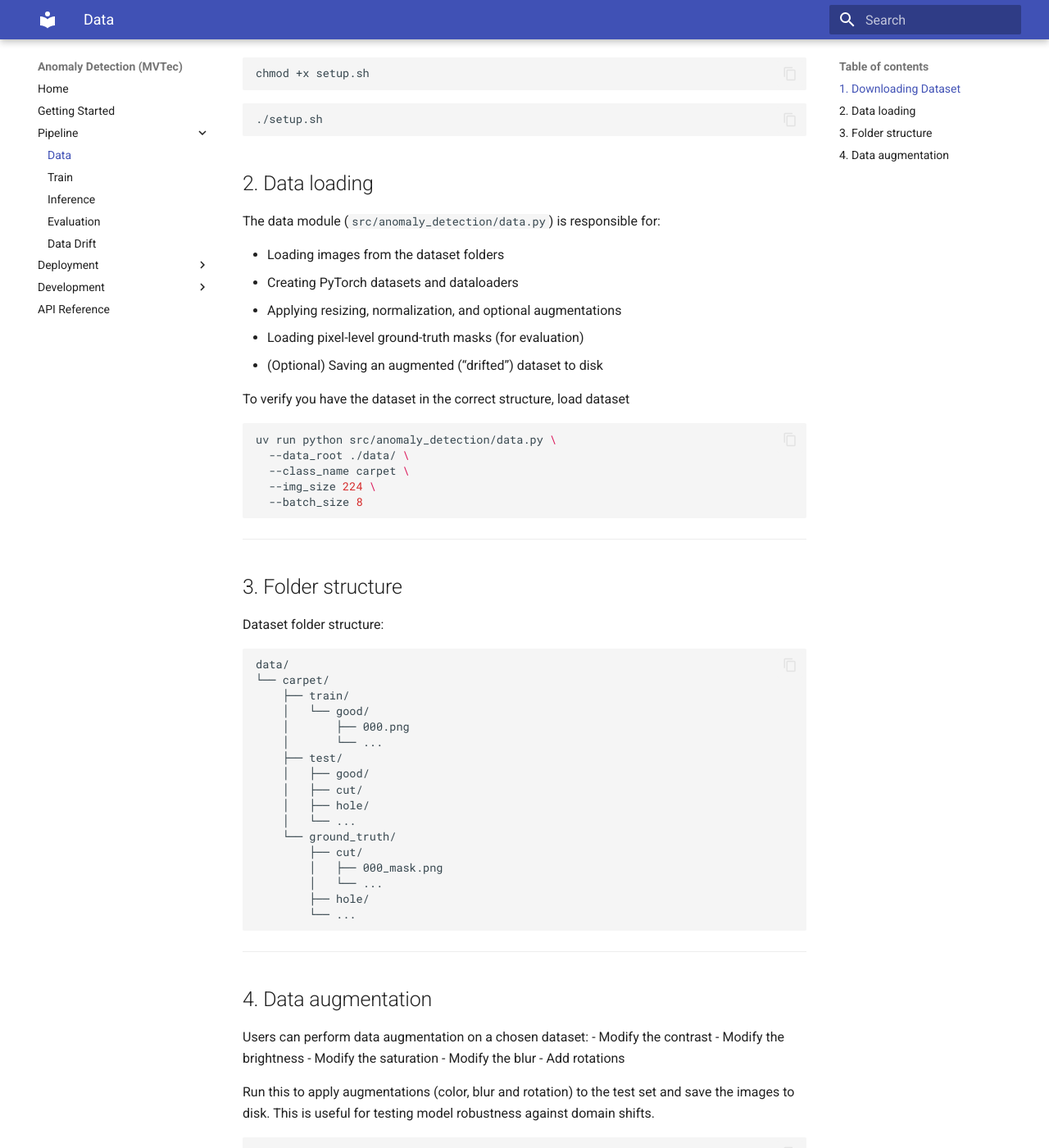
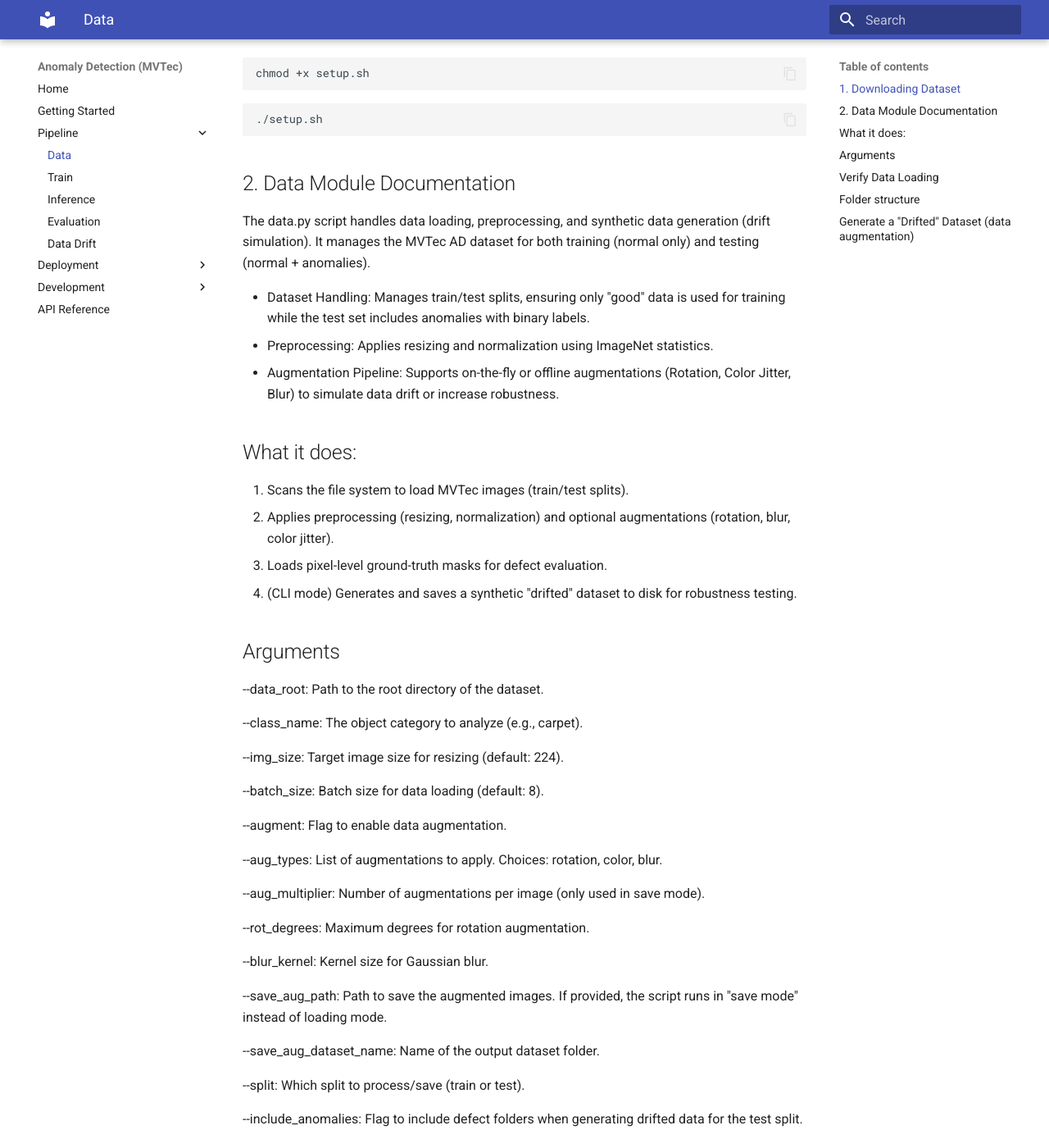
Before and after one commit to Kxlar/MLOPs_Project, an MkDocs documentation site: the page built from docs/source/pipeline/data.md, in a window 1280 px wide and 1400 px high, scrolled down 268 px. Shown: the whole window at 82% size. Built offline with MkDocs 1.6.1 and Material for MkDocs 9.7.7, drawn with Linux system fonts in a browser that asks for light colours; some of the changed text lies outside the part shown.

Commit message:
Reviewed data

````diff
--- a/docs/source/pipeline/data.md
+++ b/docs/source/pipeline/data.md
@@ -12,18 +12,49 @@ chmod +x setup.sh
 ./setup.sh
 ```
 
-## 2. Data loading
+## 2. Data Module Documentation
 
-The data module (`src/anomaly_detection/data.py`) is responsible for:
+The data.py script handles data loading, preprocessing, and synthetic data generation (drift simulation). It manages the MVTec AD dataset for both training (normal only) and testing (normal + anomalies).
 
-- Loading images from the dataset folders
-- Creating PyTorch datasets and dataloaders
-- Applying resizing, normalization, and optional augmentations
-- Loading pixel-level ground-truth masks (for evaluation)
-- (Optional) Saving an augmented (“drifted”) dataset to disk
+- Dataset Handling: Manages train/test splits, ensuring only "good" data is used for training while the test set includes anomalies with binary labels.
+- Preprocessing: Applies resizing and normalization using ImageNet statistics.
+- Augmentation Pipeline: Supports on-the-fly or offline augmentations (Rotation, Color Jitter, Blur) to simulate data drift or increase robustness.
 
+## What it does:
+1. Scans the file system to load MVTec images (train/test splits).
+2. Applies preprocessing (resizing, normalization) and optional augmentations (rotation, blur, color jitter).
+3. Loads pixel-level ground-truth masks for defect evaluation.
+4. (CLI mode) Generates and saves a synthetic "drifted" dataset to disk for robustness testing.
 
-To verify you have the dataset in the correct structure, load dataset
+## Arguments
+--data_root: Path to the root directory of the dataset.
+
+--class_name: The object category to analyze (e.g., carpet).
+
+--img_size: Target image size for resizing (default: 224).
+
+--batch_size: Batch size for data loading (default: 8).
+
+--augment: Flag to enable data augmentation.
+
+--aug_types: List of augmentations to apply. Choices: rotation, color, blur.
+
+--aug_multiplier: Number of augmentations per image (only used in save mode).
+
+--rot_degrees: Maximum degrees for rotation augmentation.
+
+--blur_kernel: Kernel size for Gaussian blur.
+
+--save_aug_path: Path to save the augmented images. If provided, the script runs in "save mode" instead of loading mode.
+
+--save_aug_dataset_name: Name of the output dataset folder.
+
+--split: Which split to process/save (train or test).
+
+--include_anomalies: Flag to include defect folders when generating drifted data for the test split.
+
+## Verify Data Loading
+Run this to initialize the dataloaders and check sample counts without saving any files. This confirms the dataset structure is correct.
 
 ```bash
 uv run python src/anomaly_detection/data.py \
@@ -36,7 +67,7 @@ uv run python src/anomaly_detection/data.py \
 
 ---
 
-## 3. Folder structure
+## Folder structure
 
 Dataset folder structure:
 
@@ -63,30 +94,22 @@ data/
 
 ---
 
-## 4. Data augmentation
-Users can perform data augmentation on a chosen dataset:
-- Modify the contrast
-- Modify the brightness
-- Modify the saturation
-- Modify the blur
-- Add rotations
-
+## Generate a "Drifted" Dataset (data augmentation)
 Run this to apply augmentations (color, blur and rotation) to the test set and save the images to disk. This is useful for testing model robustness against domain shifts.
 
 ```bash
 uv run ./src/anomaly_detection/data.py \
   --data_root ./data/ \
   --class_name carpet \
+  --save_aug_path ./data/augmented \
+  --save_aug_dataset_name carpet_augmented \
+  --split test \
   --augment \
   --aug_types rotation color blur \
   --aug_multiplier 1 \
   --rot_degrees 20 \
   --color_brightness 0.2 \
   --color_contrast 0.2 \
-  --color_saturation 0.2 \
   --blur_kernel 3 \
-  --save_aug_path ./data/augmented \
-  --save_aug_dataset_name carpet_augmented \
-  --split test \
   --include_anomalies
 ```
````
